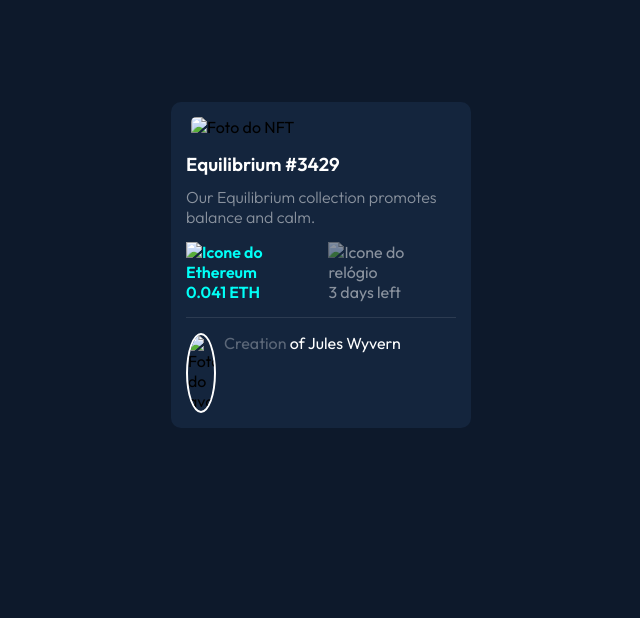
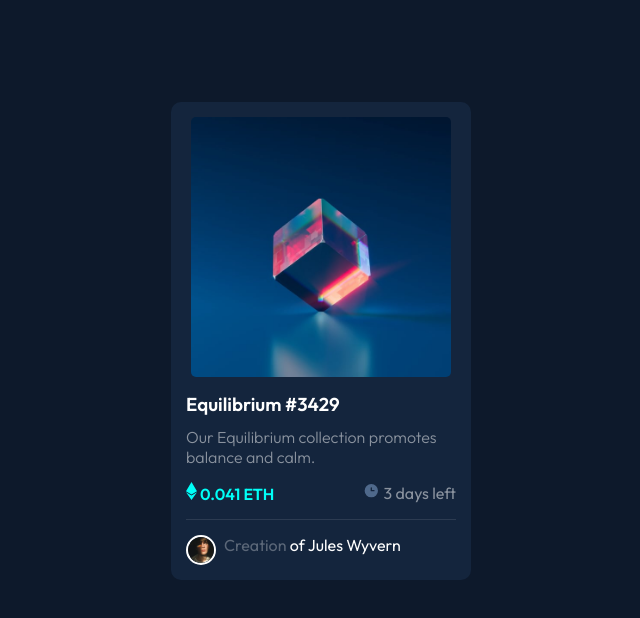
Before and after one commit to jeffszo/nft-card, a plain HTML site: page index.html in a window 1280 px wide. Shown: the whole page, without its empty margins (319-959 px from the left). Drawn offline with Linux system fonts and the light colour scheme; the site is published under a folder, as on GitHub Pages, so addresses that start at the root find nothing.

Commit message:
Enderço das imagens

```diff
--- a/index.html
+++ b/index.html
@@ -16,19 +16,19 @@
   <!-- Container do card do NFT -->
   <div class="container">
     <figure>
-      <img src="/images/image-equilibrium.jpg" alt="Foto do NFT">
+      <img src="./images/image-equilibrium.jpg" alt="Foto do NFT">
     </figure>
     <div class="text">
       <h3>Equilibrium #3429</h3>
       <p id="paragraph"> Our Equilibrium collection promotes balance and calm. </p>
     </div>
     <div class="elements">
-      <p id="icon-one"><img src="/images/icon-ethereum.svg" alt="Icone do Ethereum" > 0.041 ETH</p>
-      <p id="icon-two"><img src="/images/icon-clock.svg" alt="Icone do relógio"> 3 days left</p>
+      <p id="icon-one"><img src="./images/icon-ethereum.svg" alt="Icone do Ethereum" > 0.041 ETH</p>
+      <p id="icon-two"><img src="./images/icon-clock.svg" alt="Icone do relógio"> 3 days left</p>
     </div>
     <div id="row"></div>
     <div class="container-avatar">
-      <img src="/images/image-avatar.png" alt="Foto do avatar" id="avatar">
+      <img src="./images/image-avatar.png" alt="Foto do avatar" id="avatar">
       <p><span>Creation</span> of Jules Wyvern </p>
     </div>
   </div>
```
